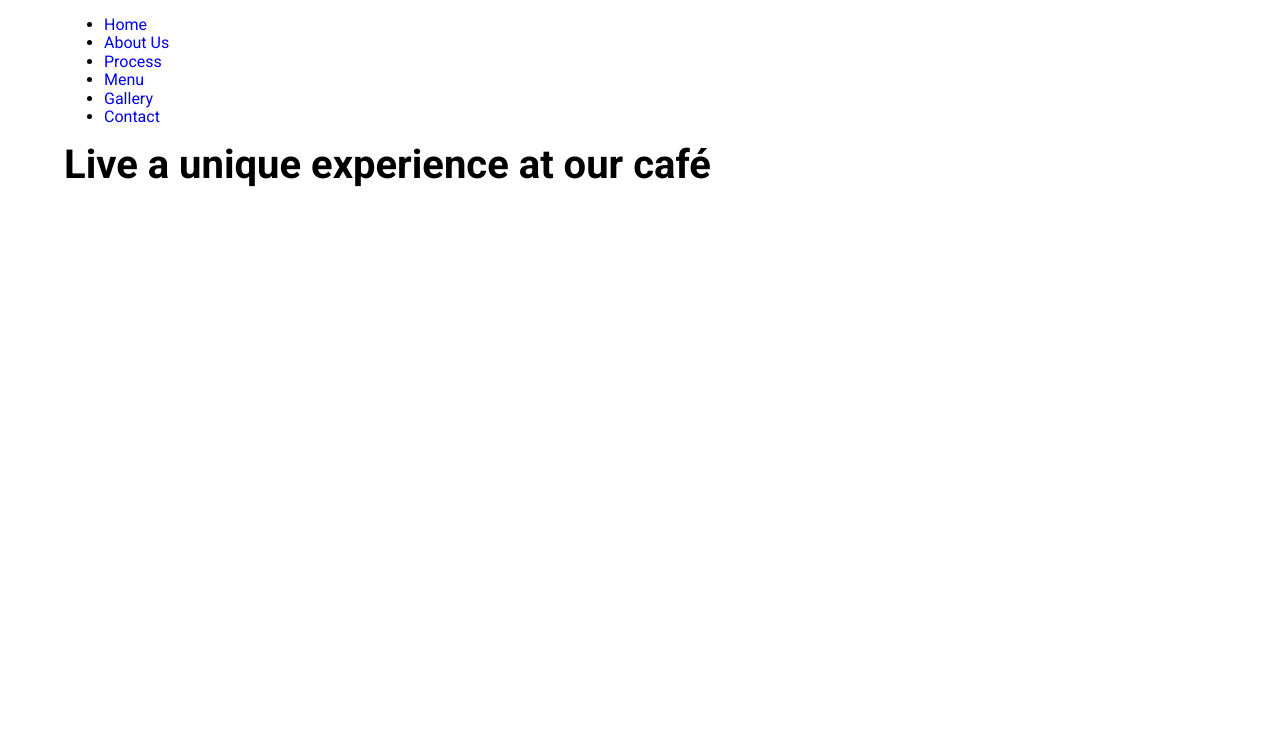
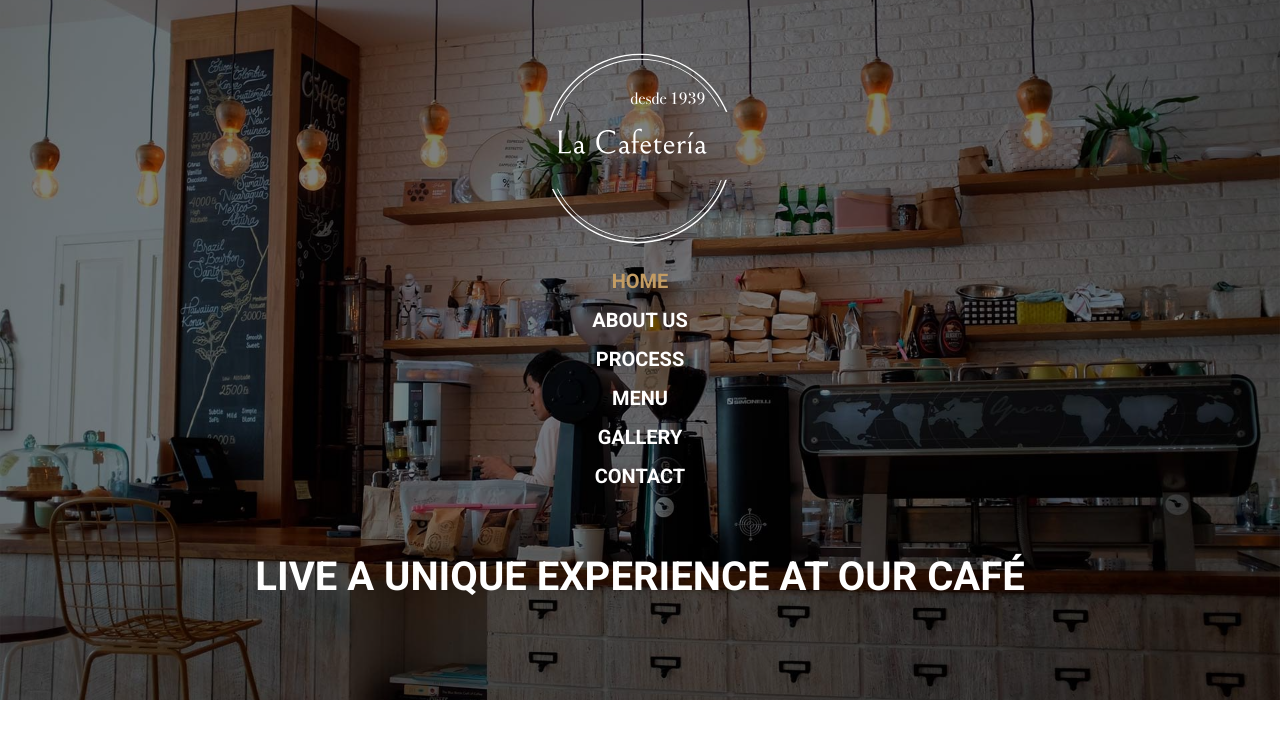
Before and after one commit to gonzabaldassi/coffeeshop, a website: page index.html in a window 1280 px wide. Drawn offline with Linux system fonts and the light colour scheme.

Commit message:
Comenzamos a darle estilos al header y el nav.

```diff
--- a/index.html
+++ b/index.html
@@ -10,26 +10,27 @@
     <title>Cafetería - SASS</title>
 </head>
 <body>
-    <header class="header">
+    <header class="header header--inicio">
         <div class="header__container container">
             <div class="header__bar">
                 <div class="header__logo">
+                    <img src="./build/img/logo.svg" alt="Coffeeshop's logo">
                 </div>
 
                 <nav>
                     <ul class="navbar">
-                        <li><a href="./index.html">Home</a></li>
-                        <li><a href="./pages/about.html">About Us</a></li>
-                        <li><a href="./pages/process.html">Process</a></li>
-                        <li><a href="./pages/menu.html">Menu</a></li>
-                        <li><a href="./pages/gallery.html">Gallery</a></li>
-                        <li><a href="./pages/contact.html">Contact</a></li>
+                        <li class="navbar__list"><a class="navbar__link navbar__link--active" href="./index.html">Home</a></li>
+                        <li class="navbar__list"><a class="navbar__link" href="./pages/about.html">About Us</a></li>
+                        <li class="navbar__list"><a class="navbar__link" href="./pages/process.html">Process</a></li>
+                        <li class="navbar__list"><a class="navbar__link" href="./pages/menu.html">Menu</a></li>
+                        <li class="navbar__list"><a class="navbar__link" href="./pages/gallery.html">Gallery</a></li>
+                        <li class="navbar__list"><a class="navbar__link" href="./pages/contact.html">Contact</a></li>
                     </ul>
                 </nav>
             </div>
 
-            <div class="header__text">
-                <h1>Live a unique experience at our café</h1>
+            <div>
+                <h1 class="header__text">Live a unique experience at our café</h1>
             </div>
         </div>
 
--- a/src/sass/layout/_header.scss
+++ b/src/sass/layout/_header.scss
@@ -0,0 +1,52 @@
+@use '../utilities/vars' as v;
+.header{
+    background-repeat: no-repeat;
+    background-size: cover;
+    background-position: center center;
+    min-height: 70rem;
+    padding: 5rem;
+    position: relative;
+
+    &--inicio{
+        background-image: url(../img/header_inicio.jpg);
+    }
+
+    &::before{
+        content: '';
+        background-color: v.$black;
+        position: absolute;
+        top: 0;
+        bottom: 0;
+        right: 0;
+        left: 0;
+        opacity: .5;
+
+    }
+
+    &__container{
+        display: flex;
+        flex-direction: column;
+        justify-content: space-between;
+        align-items: center;
+        position: relative;
+    }
+
+    &__logo{
+        width: 20rem;
+        margin: 0;
+    }
+
+    &__bar{
+        display: flex;
+        flex-direction: column;
+        justify-content: space-between;
+        align-items: center;
+    }
+
+    &__text{
+        text-align: center;
+        color: v.$white;
+        margin-top: 5rem;
+        text-transform: uppercase;
+    }
+}
--- a/src/sass/layout/_navbar.scss
+++ b/src/sass/layout/_navbar.scss
@@ -0,0 +1,24 @@
+@use '../utilities/vars' as v;
+.navbar{
+    display: flex;
+    flex-direction: column;
+    gap: 1.6rem;
+    align-items: center;
+    padding-left: 0;
+
+    &__link{
+        color: v.$white;
+        text-transform: uppercase;
+        font-size: 2rem;
+        font-weight: 700;
+        text-align: center;
+
+        &:hover{
+            color:v.$lightBrown ;
+        }
+
+        &--active{
+            color: v.$lightBrown;
+        }
+    }
+}
--- a/src/sass/utilities/_globals.scss
+++ b/src/sass/utilities/_globals.scss
@@ -46,6 +46,10 @@ a{
     text-decoration: none;
 }
 
+ul{
+    list-style-type: none;
+}
+
 img{
     max-width: 100%;
     display: block;
--- a/src/sass/utilities/_vars.scss
+++ b/src/sass/utilities/_vars.scss
@@ -7,6 +7,7 @@ $secondaryColor:#455A64;
 $white: #FFF;
 $black:#000;
 $lightGrey:#ECEEEF;
+$lightBrown: #c39c63;
 
 //unit
 $distance:5rem;
```
Also changed, not shown: build/css/app.css.
